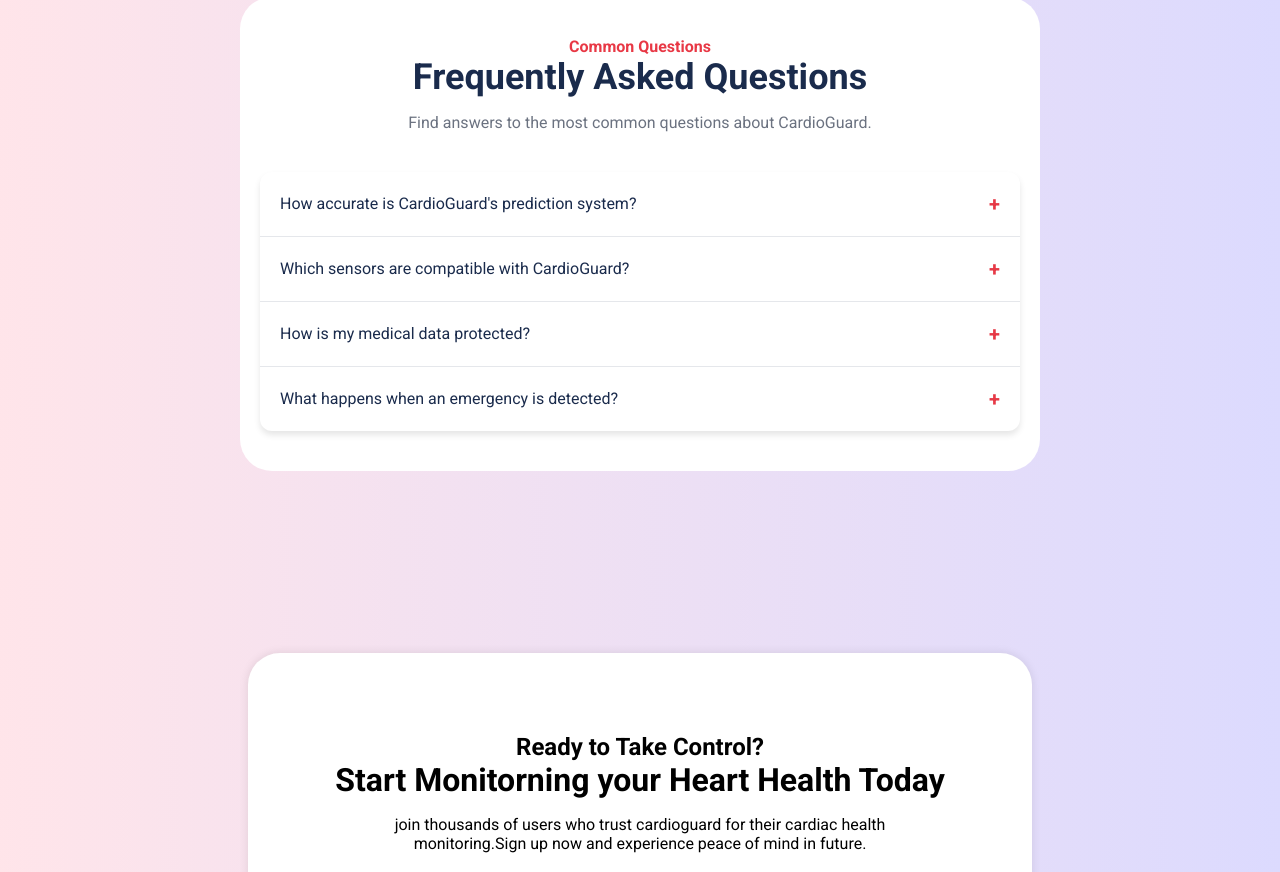
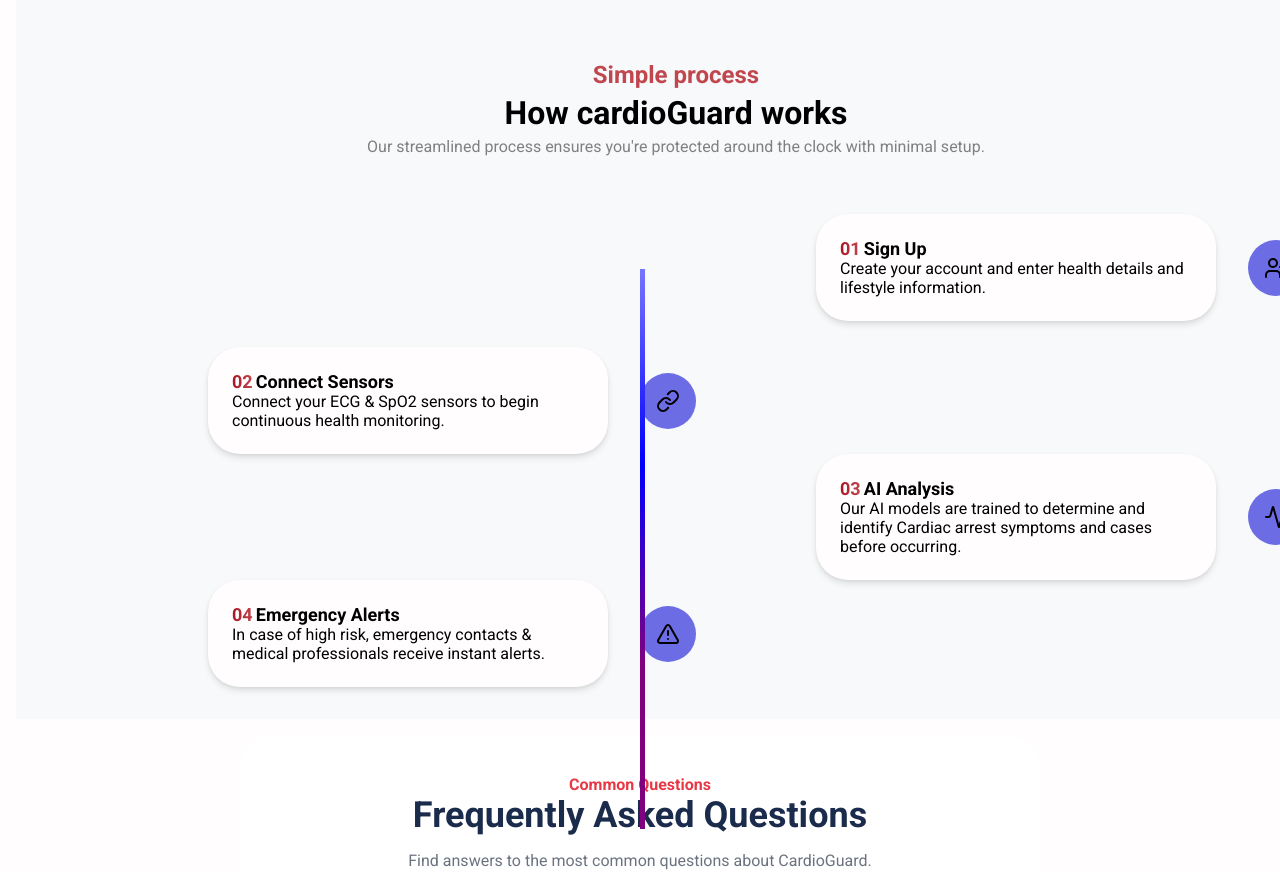
Before and after one commit to 5mokshith/CardioGuard-landingPage, a React (Vite) app in the folder cardioGuard/: page / in a window 1280 px wide. Shown: the part 1667-2539 px from the top of the page. Built offline with nearby package versions, Linux system fonts and the light colour scheme.

Commit message:
completed landing page

```diff
--- a/cardioGuard/src/App.jsx
+++ b/cardioGuard/src/App.jsx
@@ -1,6 +1,7 @@
 import NavBar from "./components/Navbar.jsx";
 import Hero from "./components/Hero.jsx";
 import CTA from "./components/CTA.jsx";
+import UserFlow from "./components/UserFlow.jsx";
 import Card from "./components/Card.jsx";
 import FAQ from "./components/FAQ.jsx";
 import Footer from "./components/Footer.jsx";
@@ -10,6 +11,7 @@
       <NavBar></NavBar>
       <Hero></Hero>
       <CTA upperTagLine="Advanced Capabilities" title="comprehensive heart health monitoring" tagline="CardioGuard combines cutting-edge technology with medical expertise to provide you with complete cardiac care."></CTA>
+      <UserFlow></UserFlow>
       <FAQ/>
       <Card/>
       <Footer/>
--- a/cardioGuard/src/components/CTA.jsx
+++ b/cardioGuard/src/components/CTA.jsx
@@ -5,8 +5,7 @@
 import doctorIcon from '../assets/icons/doctorIcon.svg'
 import databaseIcon from '../assets/icons/databaseIcon.svg'
 import userIcon from '../assets/icons/userIcon.svg'
-import shareIcon from "../assets/icons/shareIcon.svg"
-import waveIcon from "../assets/icons/waveIcon.svg"
+
 import '../css/CTA.css'
 const Card = (props) => {
     return (
@@ -29,13 +28,6 @@
     {icon: userIcon, title: "Seamless Onboarding", description: "Smooth transitions during sign-up for collecting personal and emergency info."},
 ];
 
-const userFlowData = [
-    {icon: userIcon, title: "Sign Up", description: "Create your account and enter health details and lifestyle information."},
-    {icon: shareIcon, title: "Connect Sensors", description: "Connect your ECG & SpO2 sensors to begin continuous health monitoring."},
-    {icon: waveIcon, title: "AI Analysis", description: "Our AI models are trained to determine and identify Cardiac arrest symtoms and cases before occurring."},
-    {icon: dangerIcon, title: "Emergency Alerts", description: "In case of hight risk, emergency contacts & medical professionals receive instant alerts."}
-];
-
 function CTA(props) {
     return (
         <div className="CTA-section">
--- a/cardioGuard/src/components/SectionTitle.jsx
+++ b/cardioGuard/src/components/SectionTitle.jsx
@@ -5,7 +5,7 @@
     header = header.split("-")
     return (
       <>
-        <h1><span>{header[0]}</span>{header[1]}</h1>
+        <h1 style={{ textAlign: "left" }}><span>{header[0]}</span>{header[1]}</h1>
         <p className="tagline">{description}</p>
       </>
     );
--- a/cardioGuard/src/components/UserFlow.jsx
+++ b/cardioGuard/src/components/UserFlow.jsx
@@ -0,0 +1,75 @@
+import "../css/userFlow.css";
+import dangerIcon from "../assets/icons/dangerIcon.svg";
+import userIcon from "../assets/icons/userIcon.svg";
+import shareIcon from "../assets/icons/shareIcon.svg";
+import waveIcon from "../assets/icons/waveIcon.svg";
+
+function CardUserFlow(props) {
+    return (
+        <div className="card-userflow">
+            <h2>
+                <span>{props.id}</span>
+                {props.title}
+            </h2>
+            <p>{props.description}</p>
+        </div>
+    );
+}
+
+const data = [
+    {
+        id: "01",
+        icon: userIcon,
+        title: "Sign Up",
+        description: "Create your account and enter health details and lifestyle information.",
+    },
+    {
+        id: "02",
+        icon: shareIcon,
+        title: "Connect Sensors",
+        description: "Connect your ECG & SpO2 sensors to begin continuous health monitoring.",
+    },
+    {
+        id: "03",
+        icon: waveIcon,
+        title: "AI Analysis",
+        description: "Our AI models are trained to determine and identify Cardiac arrest symptoms and cases before occurring.",
+    },
+    {
+        id: "04",
+        icon: dangerIcon,
+        title: "Emergency Alerts",
+        description: "In case of high risk, emergency contacts & medical professionals receive instant alerts.",
+    },
+];
+
+export default function UserFlow() {
+    const props =
+        {upperTagLine: "Simple process", title: "How cardioGuard works", tagline: "Our streamlined process ensures you're protected around the clock with minimal setup."};
+    return (
+        <div className="container">
+           <div className="text">
+            <h2>{props.upperTagLine}</h2>
+            <h1>{props.title}</h1>
+            <p>{props.tagline}</p>
+           </div>
+            {data.map((item, index) => (
+                <div
+                    className="wrapper"
+                    key={index}
+                    style={{ marginLeft: index % 2 === 0 ? "48rem" : "10rem " }}
+                >
+                    <CardUserFlow
+                        id={item.id}
+                        title={item.title}
+                        description={item.description}
+                    />
+                    <div className="icon">
+                        <img src={item.icon} alt={`${item.title} icon`} />
+                    </div>
+                </div>
+            ))}
+            <div className="line"></div>
+        </div>
+    );
+}
--- a/cardioGuard/src/css/Card.css
+++ b/cardioGuard/src/css/Card.css
@@ -7,7 +7,6 @@
     rgba(255, 192, 203, 0.401),
     rgba(0, 0, 255, 0.138)
   );
-  /* height: 100vh; */
 }
 /* TODO: fix height */
 .card-container .content {
@@ -15,6 +14,10 @@
   border-radius: 2rem;
   padding: 5rem;
   box-shadow: 0 0 10px rgba(0, 0, 0, 0.1);
+}
+.card-container .content h1 {
+  margin-block-start: 0.156rem;
+  font-size: 1.9rem;
 }
 .card-container > .content > .one h2,
 h1 {
--- a/cardioGuard/src/css/FAQ.css
+++ b/cardioGuard/src/css/FAQ.css
@@ -1,13 +1,9 @@
 .cardioguard-app {
   font-family: "Inter", sans-serif;
-  background: linear-gradient(
-    to right,
-    rgba(255, 192, 203, 0.401),
-    rgba(0, 0, 255, 0.138)
-  );
   color: #1a2b4c;
   height: 70vh;
   align-items: center;
+  transition: all 200ms ease;
 }
 
 .faq-container {
@@ -60,17 +56,20 @@
   padding: 1.25rem;
   font-weight: 500;
   cursor: pointer;
-  transition: background-color 0.3s ease;
+  transition: all 0.3s ease;
 }
 
 .faq-question:hover {
   background-color: #f9fafb;
+  transition: all 0.3s ease;
 }
 
 .expand-icon {
   color: #e63946;
   font-size: 1.25rem;
   font-weight: 700;
+  transition: all 0.3s ease;
+
 }
 
 .faq-answer {
@@ -79,4 +78,5 @@
   color: #4b5563;
   font-size: 0.875rem;
   line-height: 1.6;
+  transition: all 0.3s ease;
 }
--- /dev/null
+++ b/cardioGuard/src/css/userFlow.css
@@ -0,0 +1,69 @@
+.container {
+    display: grid;
+    grid-template-columns: repeat(1,1fr);
+    grid-template-rows: repeat(2, 1fr);
+    width: 100%;
+    padding: 2rem;
+    margin: 1rem;
+    background: var(--hero-bg);
+}
+
+.container .card-userflow {
+    display: grid;
+    grid-template-columns: subgrid;
+    grid-template-rows: subgrid;
+    width: 25rem;
+    padding: 1.5rem;
+    border-radius: 2rem;
+    background: var(--body-bg);
+    box-shadow: 0 4px 6px rgba(0, 0, 0, 0.1), 0 1px 3px rgba(0, 0, 0, 0.06);
+}
+.container .card-userflow h2 {
+    display: flex;
+    gap: 0.2rem;
+    font-size: 1.125rem;
+}
+.container .card-userflow h2 span {
+    background: linear-gradient(to right, var(--accent-color-dark), var(--accent-color-light));
+    color: transparent;
+    background-clip: text;
+}
+.container .wrapper {
+    display: flex;
+    align-items: center;
+    gap: 2rem;
+}
+
+.container .wrapper .icon {
+    display: flex;
+    align-items: center;
+    justify-content: center;
+    padding: 1rem;
+    border-radius: 2rem;
+    background: rgba(54, 54, 219, 0.722);
+}
+
+.container .line {
+    position: absolute;
+    height: 70%;
+    width: 5px;
+    bottom: -212%;
+    left: 50%;
+    right: 50%;
+    background: linear-gradient(to bottom, rgb(118, 118, 255), blue, purple 70%);
+}
+.container .text {
+    margin: 2rem;
+}
+
+.container .text h2 {
+    text-align: center;
+    color: var(--accent-color-light);
+}
+.container .text h1 {
+    line-height: 3rem;
+}
+.container .text p {
+    color: grey;
+    text-align: center;
+}
```
